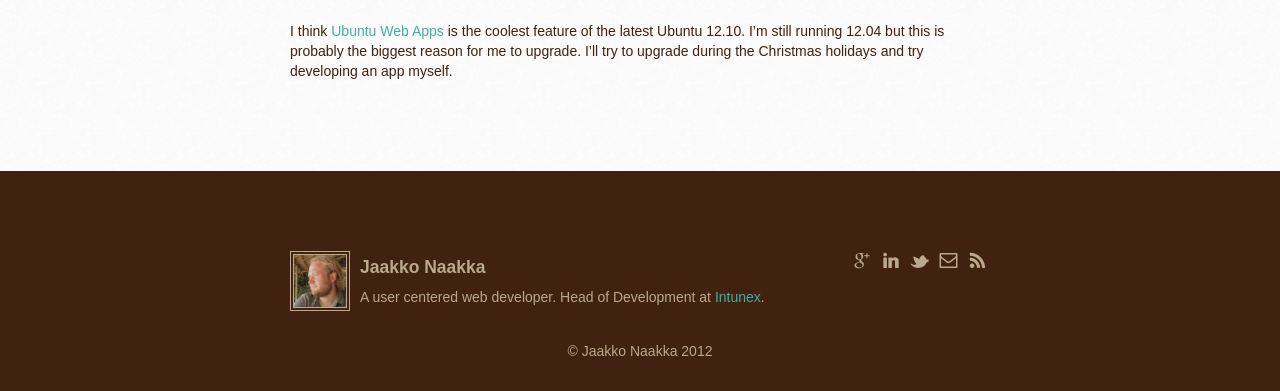
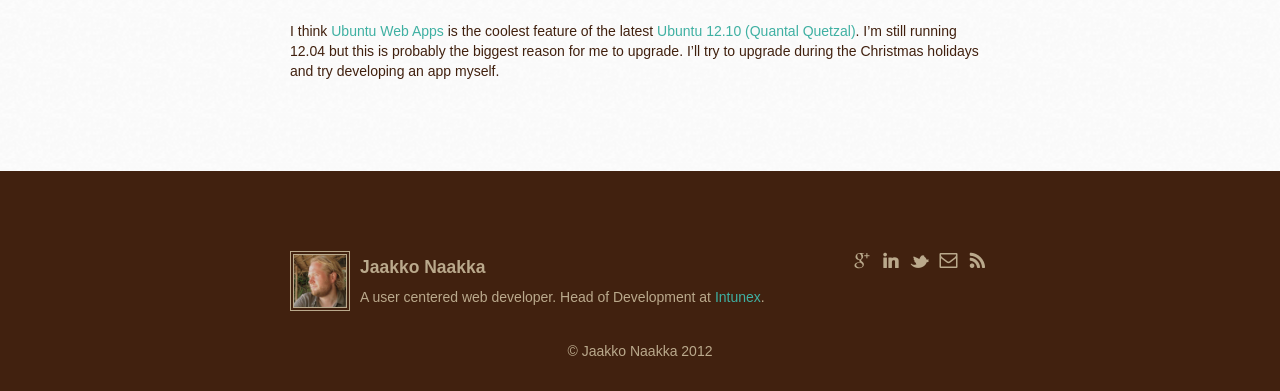
Before and after one commit to naakka/naakka.github.com, a Jekyll site: the page built from _posts/2012-12-05-ubuntu-web-apps.md, in a window 1280 px wide, cut to the strip 542-933 px from the top of the page. Built offline with Jekyll 4.4.1, drawn with Linux system fonts in a browser that asks for light colours; nearby versions of some CDN libraries.

Commit message:
Added link to Quantal.

```diff
--- a/_posts/2012-12-05-ubuntu-web-apps.md
+++ b/_posts/2012-12-05-ubuntu-web-apps.md
@@ -6,6 +6,7 @@
 ---
 
 I think [Ubuntu Web Apps](http://developer.ubuntu.com/resources/technologies/webapps/) is the
-coolest feature of the latest Ubuntu 12.10. I'm still running
+coolest feature of the latest [Ubuntu 12.10 (Quantal Quetzal)](http://releases.ubuntu.com/quantal/).
+I'm still running
 12.04 but this is probably the biggest reason for me to upgrade. I'll try to upgrade during
 the Christmas holidays and try developing an app myself.
```
